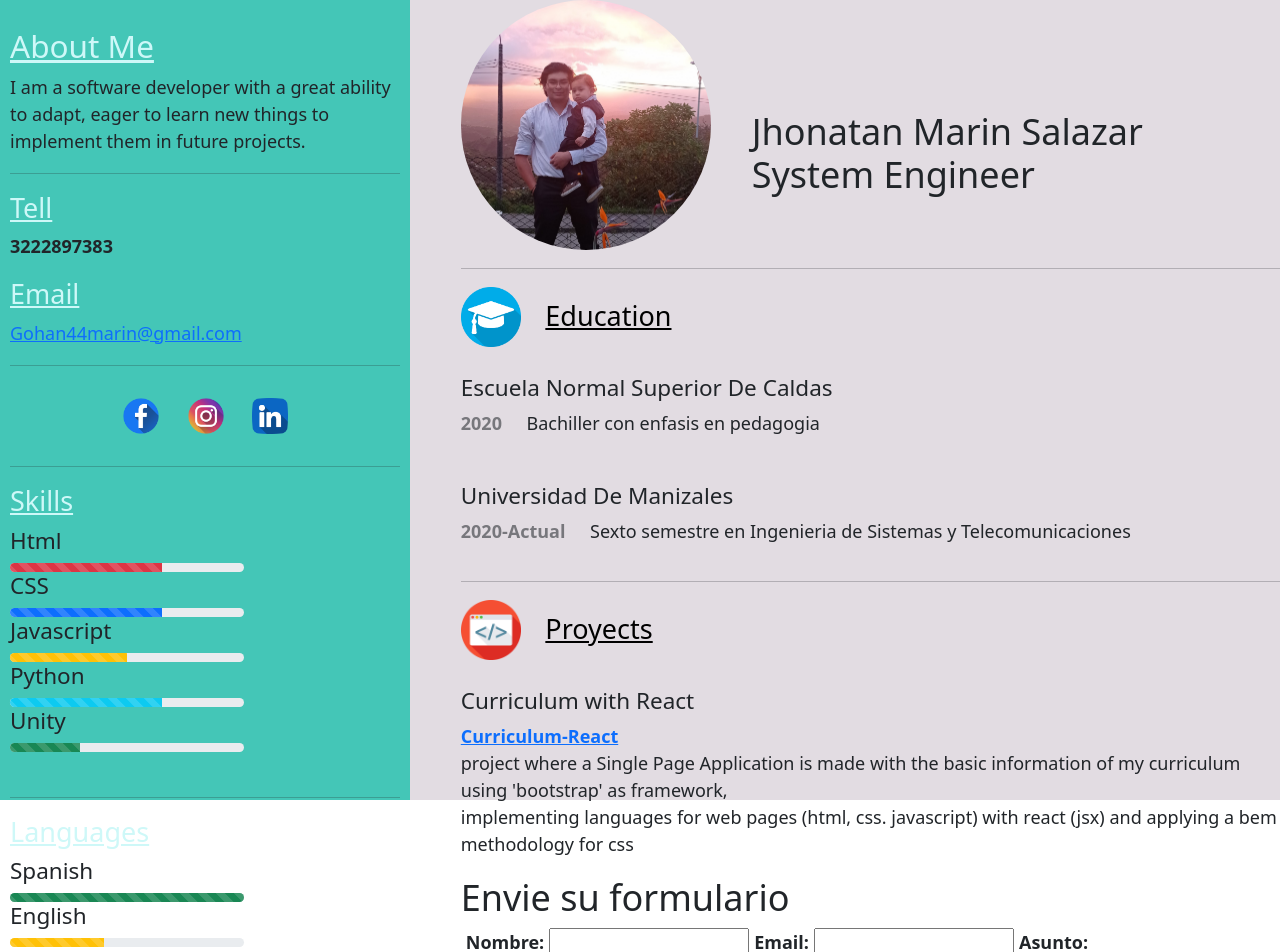
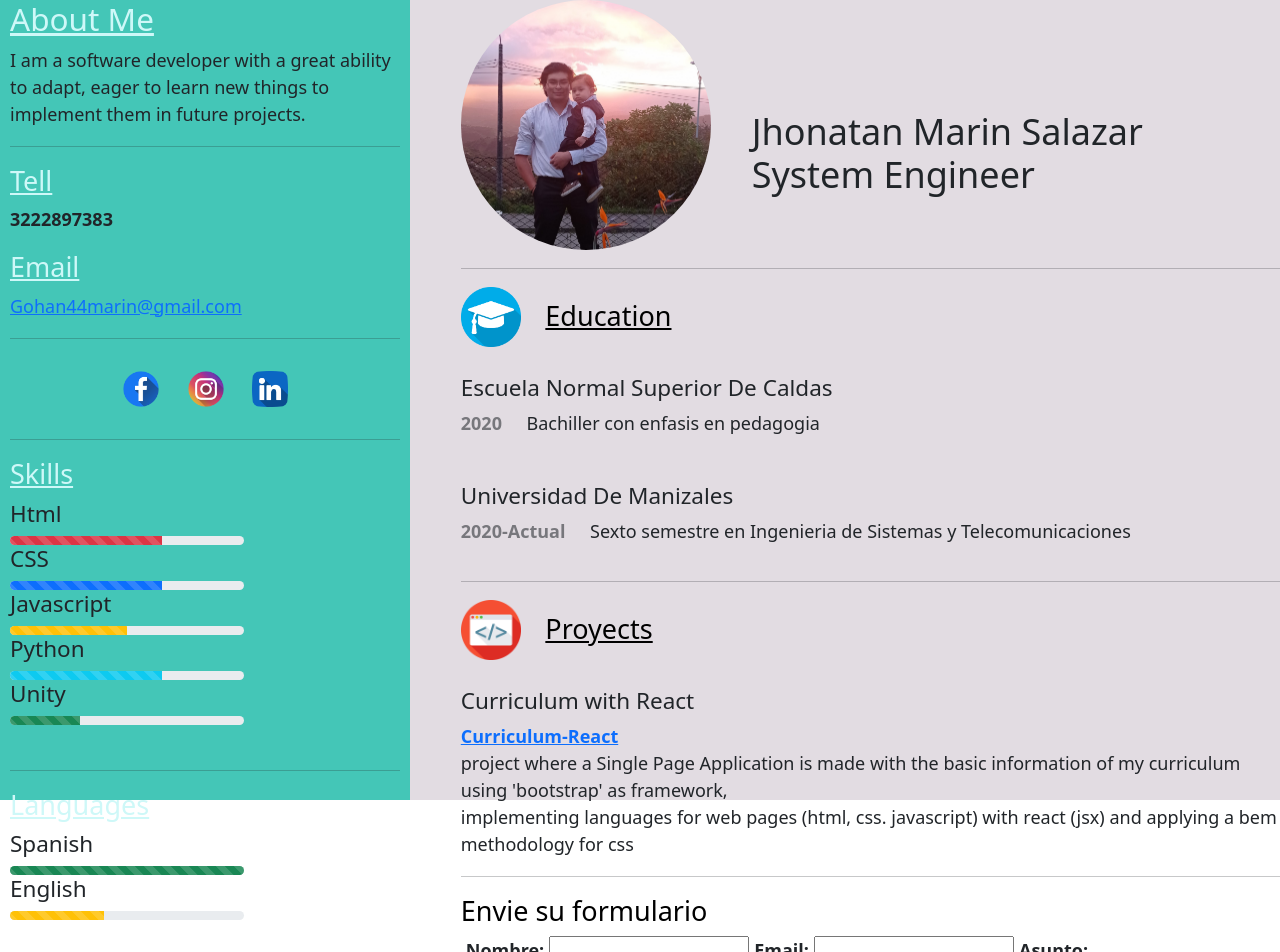
Before and after one commit to MARIN4444/curriculum-react, a React (Create React App) app: page / in a window 1280 px wide. Shown: the top 952 px of the page. Built offline with nearby package versions, Linux system fonts and the light colour scheme.

Commit message:
borra etiqueta img aboutme y ajuste titulo form

```diff
--- a/src/App.js
+++ b/src/App.js
@@ -31,6 +31,7 @@ function App() {
             <Education/>
             <hr/>
             <Proyects/>
+            <hr/>
             <FormContact/>
           </div>
         </div>
--- a/src/components/AboutMe.js
+++ b/src/components/AboutMe.js
@@ -4,7 +4,6 @@ export const AboutMe = () => {
   return (
     <div>
       <div className='AboutMe'>
-            <img src='' className='AboutMe_img' alt=''></img>
             <div className='AboutMe_text'>
                 <h3 className='AboutMe_text_tittle'>About Me</h3>
                 <p className='AbourMe_tect_body'>I am a software developer with a great ability to adapt, eager to learn new things to implement them in future projects.</p>
--- a/src/components/FormContact.js
+++ b/src/components/FormContact.js
@@ -3,8 +3,7 @@ import React from 'react'
 export const FormContact = () => {
   return (
     <div>
-
-        <h2>Envie su formulario</h2>
+        <h4>Envie su formulario</h4>
         <form action="https://formsubmit.co/gohan44marin@gmail.com" method="POST" >
             <label className='Form_label' for="Nombre"><b>Nombre: </b></label>
             <input className='Form_input' type="text" name="name"></input>
```
